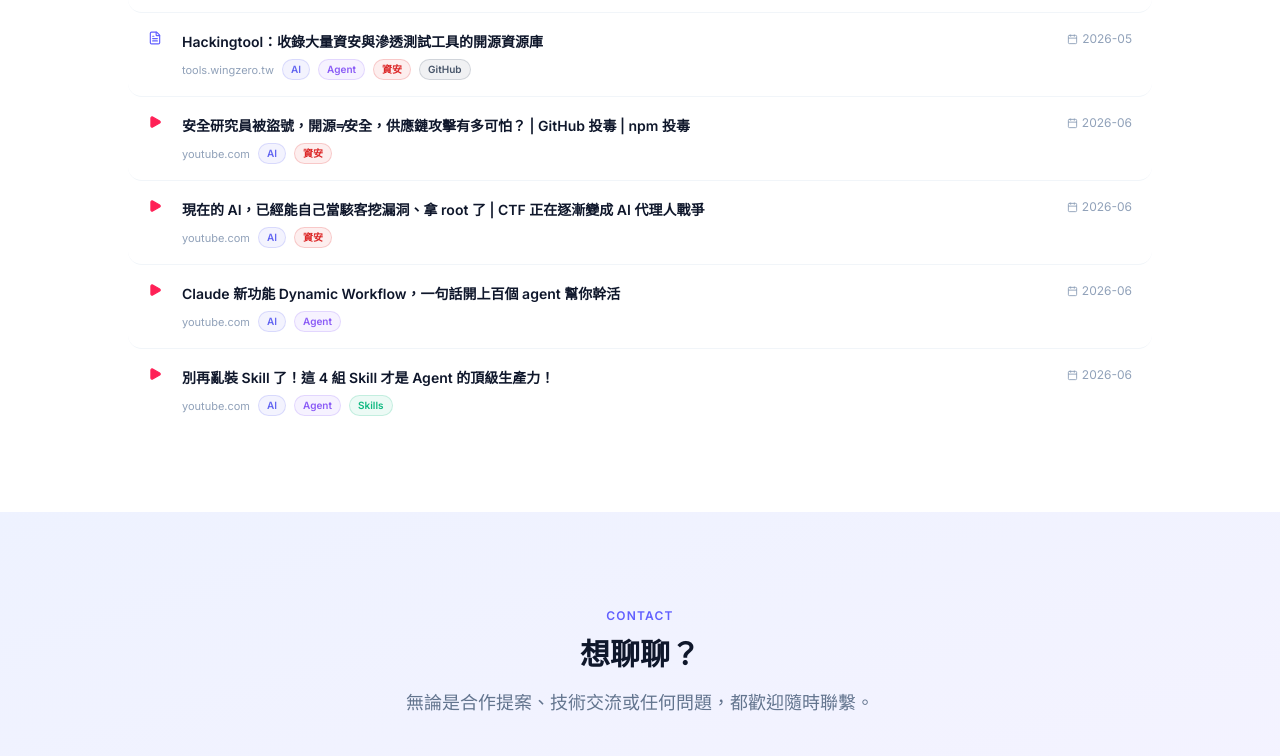
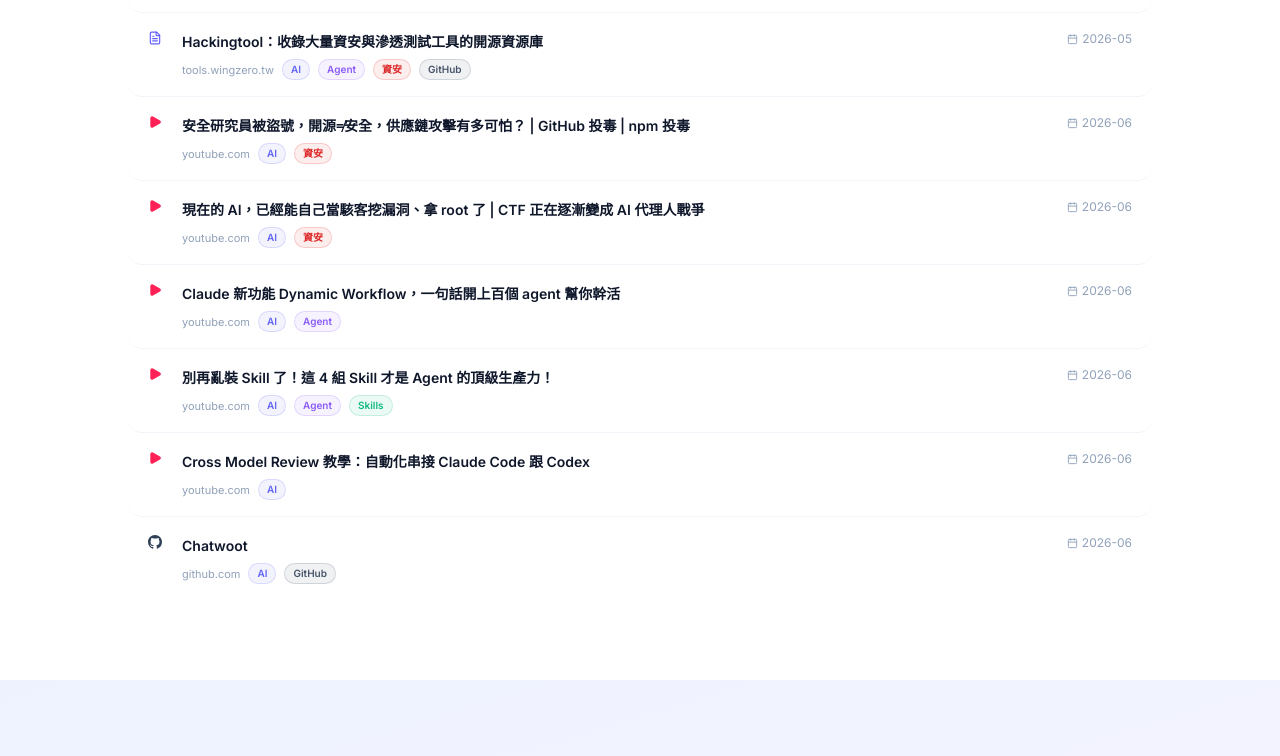
Before and after one commit to Rex-shark/Rex-shark.github.io, a React (Vite) app: page / in a window 1280 px wide. Shown: the part 4049-4805 px from the top of the page. Built offline with nearby package versions, Linux system fonts and the light colour scheme.

Commit message:
新增文章，修改ＳＫＩＬＬＳ

```diff
--- a/spec/article/data.md
+++ b/spec/article/data.md
@@ -191,3 +191,21 @@
 * AI Agent skill
 # date
 * 2026-06
+
+# url
+* https://www.youtube.com/watch?v=xzrvAERmvRk
+# title
+* Cross Model Review 教學：自動化串接 Claude Code 跟 Codex
+# tags
+* AI
+# date
+* 2026-06
+
+# url
+* https://github.com/chatwoot/chatwoot
+# title
+* Chatwoot
+# tags
+* AI github
+# date
+* 2026-06
--- a/src/pages/styles/Finalist.tsx
+++ b/src/pages/styles/Finalist.tsx
@@ -407,6 +407,18 @@
     title: '別再亂裝 Skill 了！這 4 組 Skill 才是 Agent 的頂級生產力！',
     url: 'https://www.youtube.com/watch?v=diU-Nbb1P_c',
     tags: ['AI', 'Agent', 'Skills'],
+    date: '2026-06',
+  },
+  {
+    title: 'Cross Model Review 教學：自動化串接 Claude Code 跟 Codex',
+    url: 'https://www.youtube.com/watch?v=xzrvAERmvRk',
+    tags: ['AI'],
+    date: '2026-06',
+  },
+  {
+    title: 'Chatwoot',
+    url: 'https://github.com/chatwoot/chatwoot',
+    tags: ['AI', 'GitHub'],
     date: '2026-06',
   },
 ]
```
Also changed, not shown: .claude/skills/add-article/SKILL.md.
